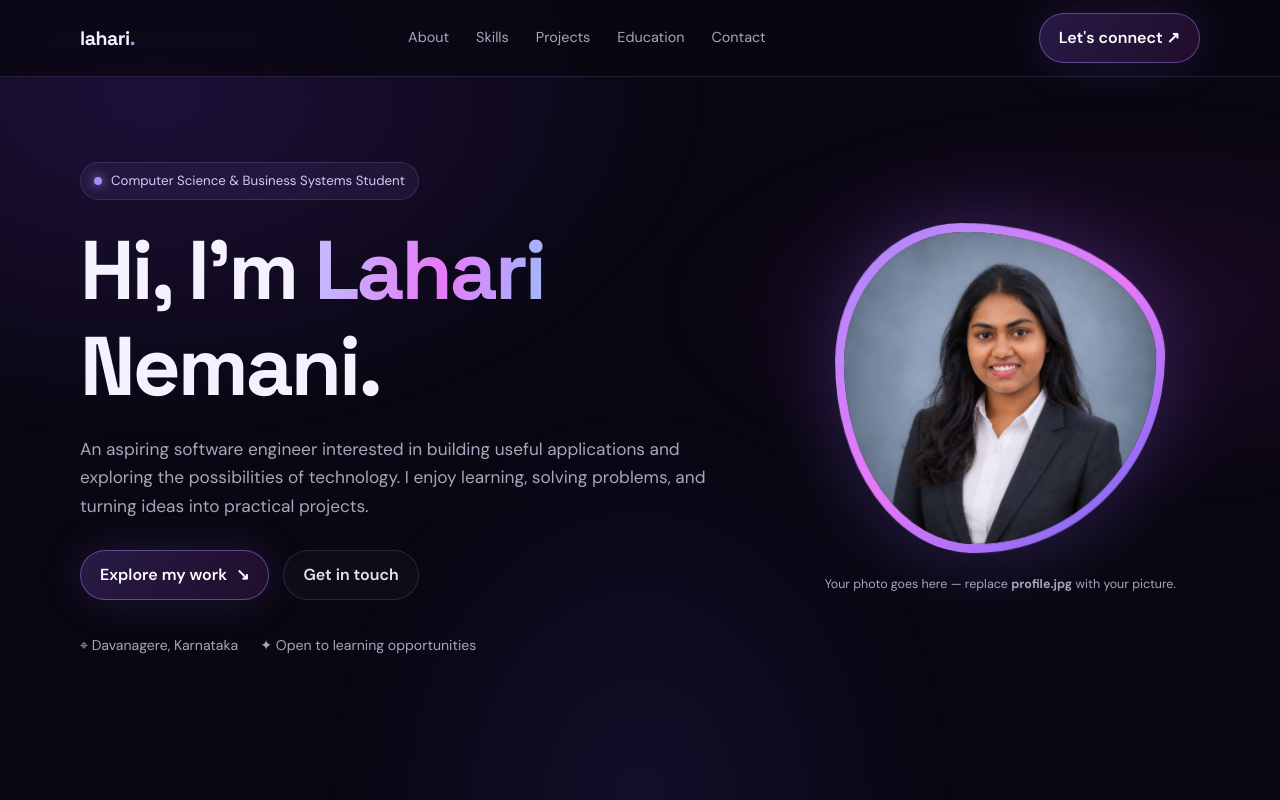
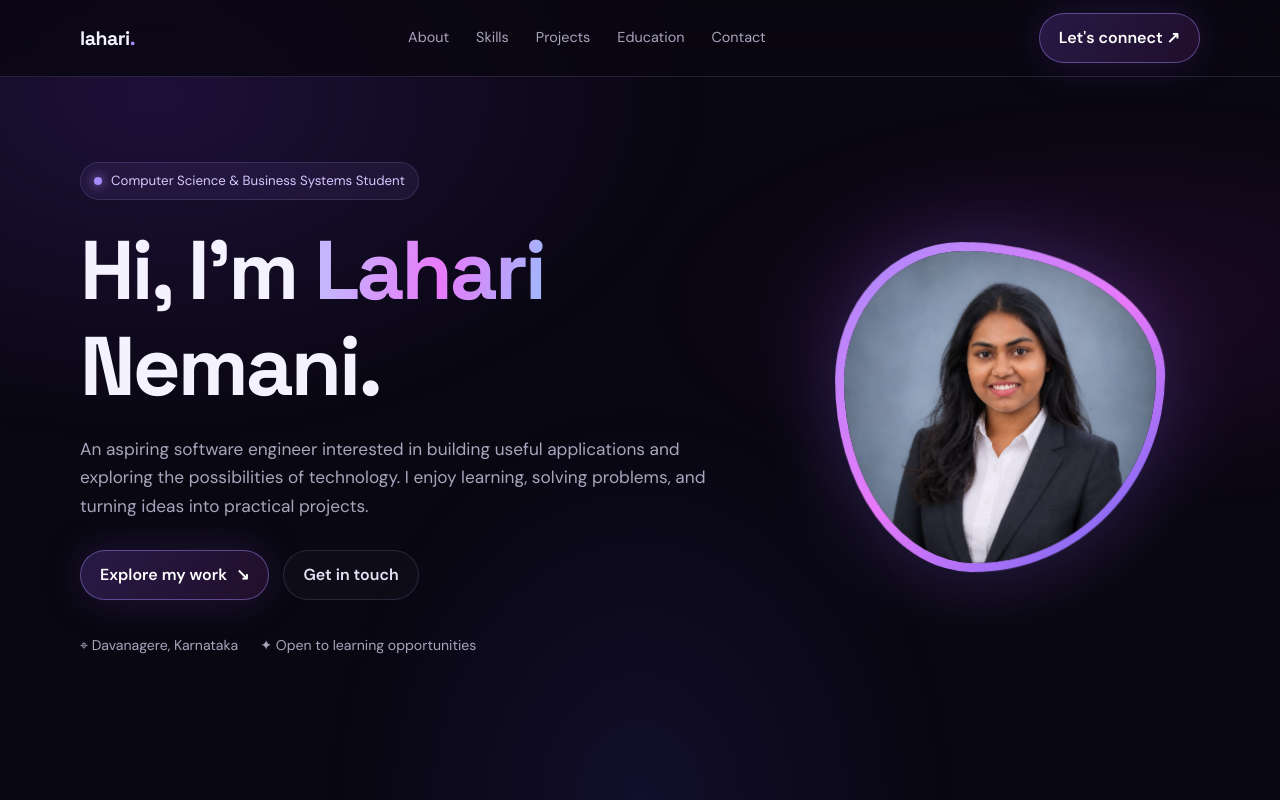
Before and after one commit to lahari0306/lahari0306.github.io, a plain HTML site: page index.html in a window 1280 px wide. Shown: the top 800 px of the page. Drawn offline with Linux system fonts and the light colour scheme.

Commit message:
Update index.html

```diff
--- a/index.html
+++ b/index.html
@@ -148,7 +148,7 @@
             <img class="portrait" src="profile.jpg" alt="Portrait of Lahari Nemani"
               onerror="this.style.display='none'; this.parentElement.style.background='linear-gradient(145deg,#2a1d49,#111020)'; this.parentElement.insertAdjacentHTML('beforeend','<div style=&quot;display:grid;place-items:center;width:100%;height:100%;font:700 5rem Space Grotesk;color:#d8c8ff&quot;>LN</div>');">
           </div>
-          <p class="photo-note">Your photo goes here — replace <strong>profile.jpg</strong> with your picture.</p>
+
         </div>
       </div>
     </section>
```
